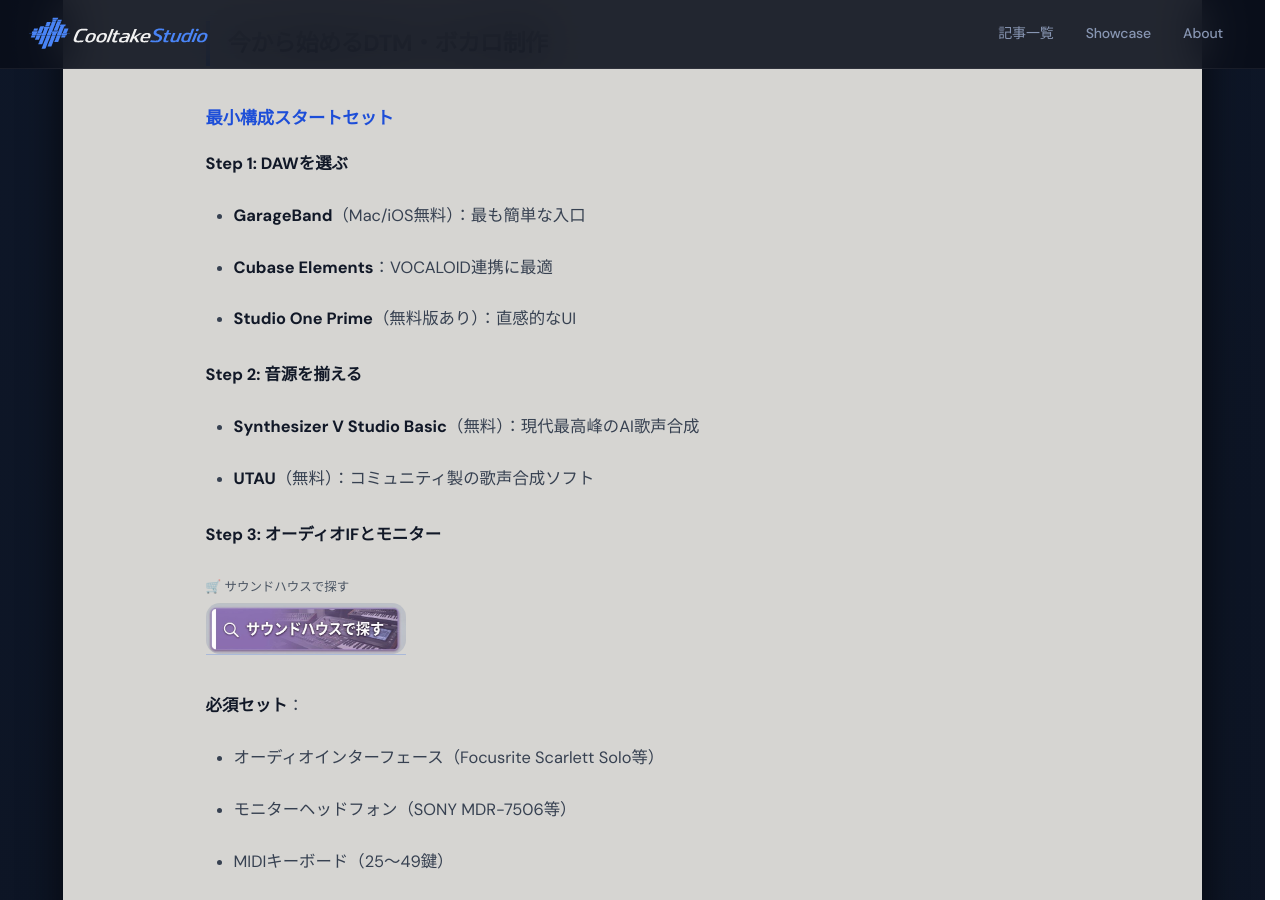
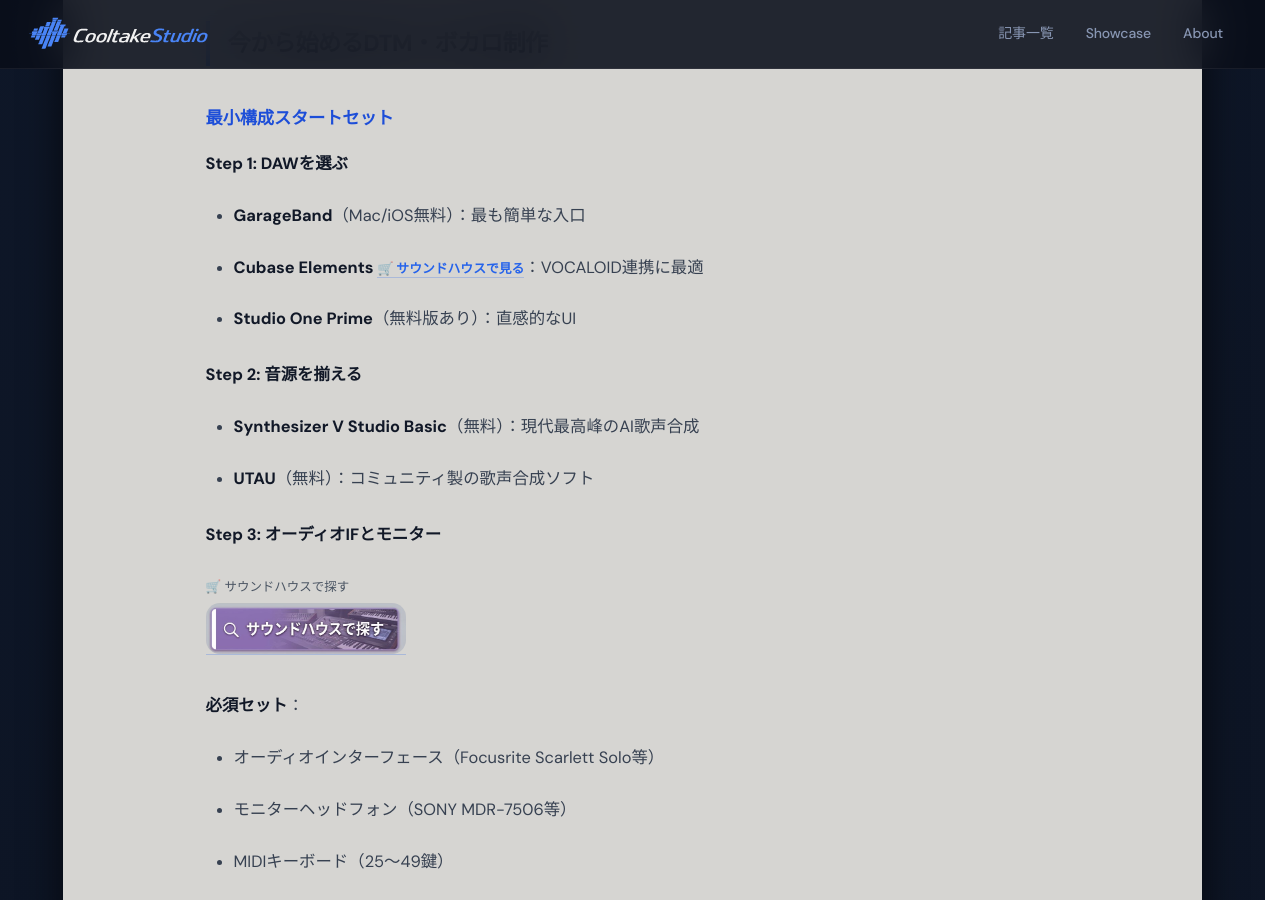
Before and after one commit to cooltake/cooltake-staging, a Jekyll site: the page built from _posts/2026-05-30-japan-music-15-vocaloid-dtm.md, in a window 1280 px wide and 900 px high, scrolled down 2289 px. Built offline with Jekyll 4.4.1, drawn with Linux system fonts in a browser that asks for light colours; some web fonts are replaced.

Commit message:
feat: add soundhouse inline links to gear/DAW names in 2026-05-30-japan-music-15-vocaloid-dtm.md

```diff
--- a/_posts/2026-05-30-japan-music-15-vocaloid-dtm.md
+++ b/_posts/2026-05-30-japan-music-15-vocaloid-dtm.md
@@ -122,7 +122,7 @@
 
 - **GarageBand**（Mac/iOS無料）：最も簡単な入口
 
-- **Cubase Elements**：VOCALOID連携に最適
+- **Cubase Elements**<a href="https://h.accesstrade.net/sp/cc?rk=01001xqc00os63&url=https%3A%2F%2Fwww.soundhouse.co.jp%2Fproducts%2Fdetail%2Fitem%2F324282%2F" rel="nofollow" referrerpolicy="no-referrer-when-downgrade" style="font-size:.8rem;color:#1e3a5f;font-weight:600;margin-left:.3em;">🛒 サウンドハウスで見る</a>：VOCALOID連携に最適
 
 - **Studio One Prime**（無料版あり）：直感的なUI
 
```
